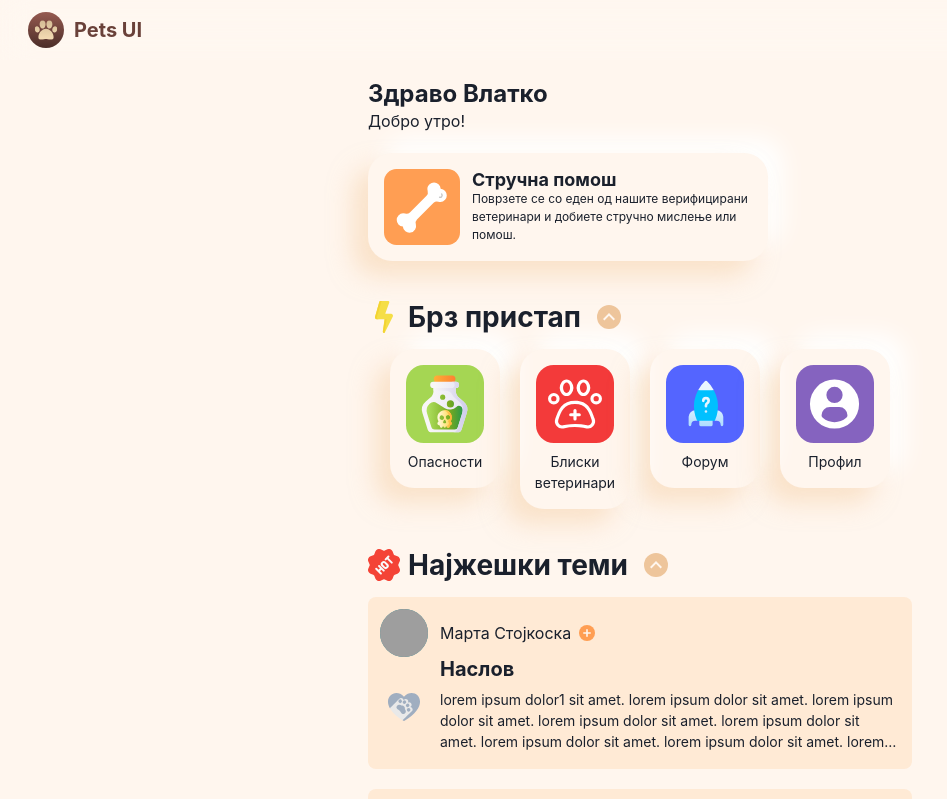
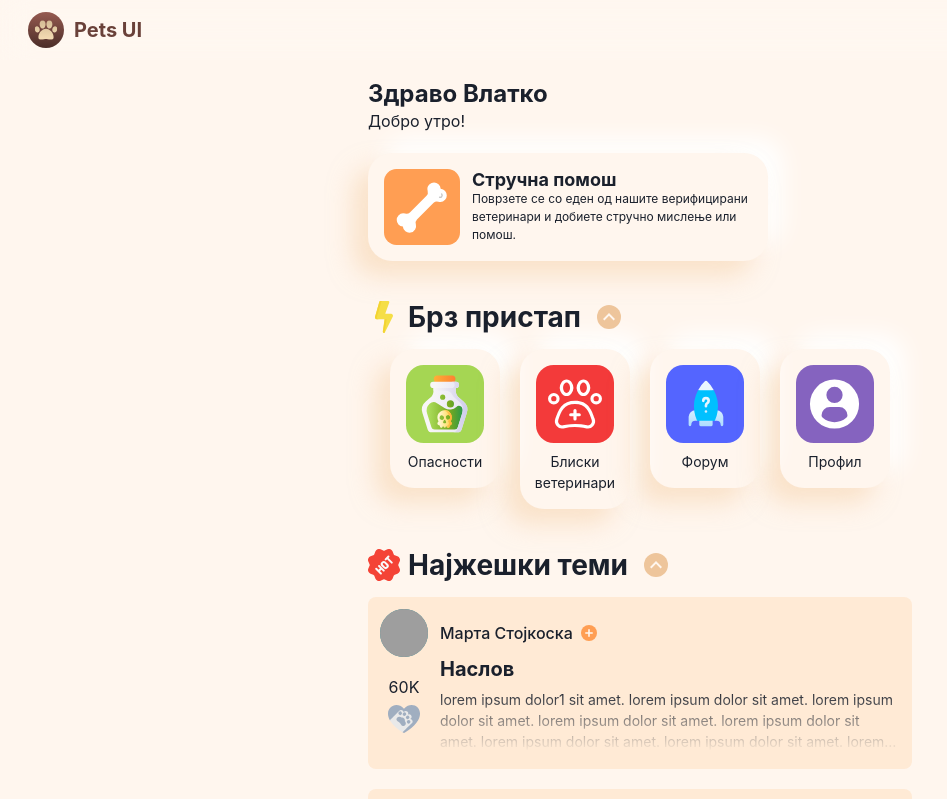
Before and after one commit to VlatkoStojkoski/pets-forum-ui, a React (Create React App) app: page /dashboard in a window 1280 px wide. Shown: the top 799 px of the page, without its empty margins (0-947 px from the left). Built offline with nearby package versions, Linux system fonts and the light colour scheme; grey boxes are pictures that could not be loaded.

Commit message:
Added like to forum post

```diff
--- a/src/components/ForumPost.tsx
+++ b/src/components/ForumPost.tsx
@@ -1,10 +1,13 @@
-import React, { FC } from 'react';
+import React, { FC, useState } from 'react';
 import {
 	Avatar,
+	Box,
 	BoxProps,
 	Grid,
 	Heading,
 	HStack,
+	Icon,
+	IconButton,
 	Text,
 	VStack,
 } from '@chakra-ui/react';
@@ -26,12 +29,14 @@ export const ForumPost: FC<ForumPostProps> = ({
 	},
 	...props
 }: ForumPostProps) => {
+	const [liked, setLiked] = useState(false);
+
 	return (
 		<Grid
 			templateColumns='max-content auto'
 			templateRows='max-content minmax(100px, auto)'
 			w='100%'
-			bg='#ffead5'
+			bg='rgb(255, 234, 213)'
 			padding={3}
 			rounded='lg'
 			columnGap={3}
@@ -44,25 +49,58 @@ export const ForumPost: FC<ForumPostProps> = ({
 						w='max-content'
 						isTruncated={true}
 						maxW={['14ch', '15ch', '100%']}
+						fontWeight='550'
 					>
 						{displayName}
 					</Text>
 				</Link>
 				<SmallAddIcon background='#ff9e53' color='bg' rounded='50%' my='auto' />
 			</HStack>
-			<Avatar gridColumn='1/2' gridRow='1/2' name={displayName} src={avatar} />
-			<PawLike
+			<Avatar
 				gridColumn='1/2'
-				gridRow='2/3'
-				boxSize='2rem'
-				color='gray.400'
+				gridRow='1/2'
+				name={displayName}
+				src={avatar}
 				placeSelf='center'
 			/>
+			<Grid placeSelf='center' placeItems='center'>
+				<Text textAlign='center' fontWeight={liked ? '700' : 'normal'}>
+					60K
+				</Text>
+				<IconButton
+					aria-label='Like button'
+					variant='unstyled'
+					_focus={{ outline: 'none' }}
+					onClick={() => setLiked(!liked)}
+					icon={
+						<PawLike
+							gridColumn='1/2'
+							gridRow='2/3'
+							boxSize='2rem'
+							color={`${liked ? 'accent' : 'gray'}.400`}
+							_hover={{
+								color: `${liked ? 'accent' : 'gray'}.500`,
+							}}
+							placeSelf='center'
+						/>
+					}
+				/>
+			</Grid>
 			<VStack gridColumn='2/3' gridRow='2/3' alignItems='normal'>
 				<Heading fontSize='xl'>{title}</Heading>
-				<Text fontSize='sm' noOfLines={3}>
-					{content}
-				</Text>
+				<Box pos='relative'>
+					<Text fontSize='sm' noOfLines={3} zIndex={-5}>
+						{content}
+					</Text>
+					<Box
+						zIndex={5}
+						w='100%'
+						h='100%'
+						pos='absolute'
+						top={0}
+						bg='linear-gradient(rgba(0, 0, 0, 0), rgb(255, 234, 213))'
+					/>
+				</Box>
 			</VStack>
 		</Grid>
 	);
```
